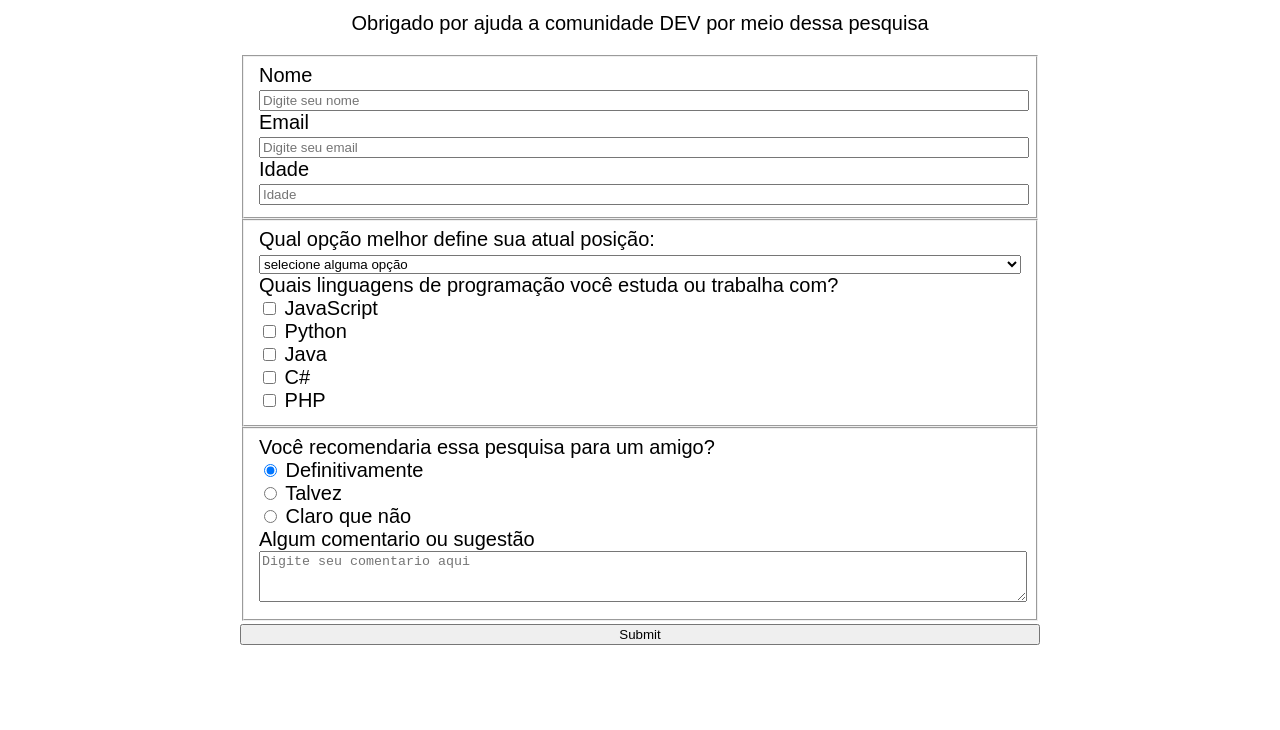
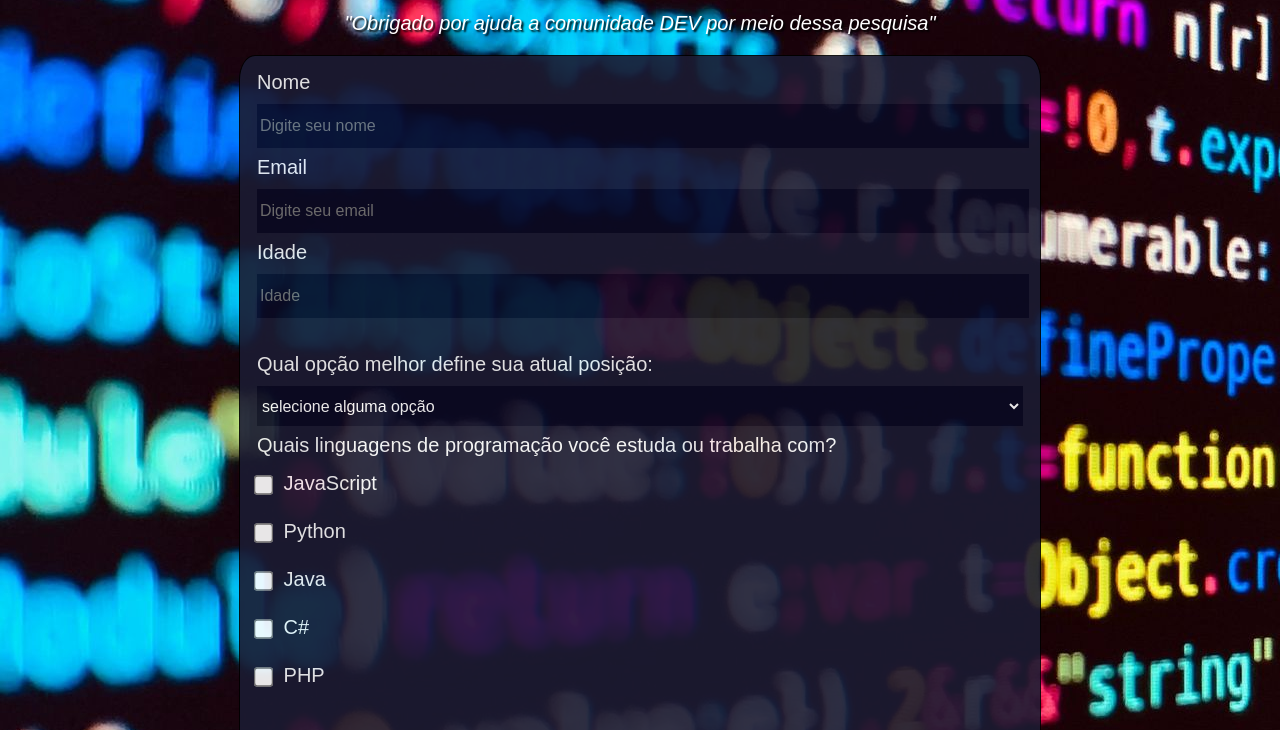
Before and after one commit to vinnydevelopment/project-survey-form, a plain HTML site: page index.html in a window 1280 px wide. Shown: the part 87-817 px from the top of the page. Drawn offline with Linux system fonts and the light colour scheme.

Commit message:
projeto finalizado

```diff
--- a/index.html
+++ b/index.html
@@ -7,8 +7,8 @@
 	<title>Formulario de Pesquisa</title>
 </head>
 <body>
-	<h1 id="title">Pesquisa DEV 2022</h1>
-	<p id="description">Obrigado por ajuda a comunidade DEV por meio dessa pesquisa</p>
+	<h1 id="title">Pesquisa <span class="orange">DEV 2022</span></h1>
+	<p id="description" class="italic">"Obrigado por ajuda a comunidade DEV por meio dessa pesquisa"</p>
 	<form id="survey-form">
 		<!--Informações Pessoais-->
 		<fieldset>
@@ -65,11 +65,10 @@
 				</label>
 			</label>
 			<label> Algum comentario ou sugestão
-				<textarea placeholder="Digite seu comentario aqui" rows="3" cols="30"></textarea>
+				<textarea placeholder="Digite seu comentario aqui" rows="10" cols="30"></textarea>
 			</label>
 		</fieldset>
 		<input type="submit" id="submit">
 	</form>
-
 </body>
 </html>
--- a/styles.css
+++ b/styles.css
@@ -1,29 +1,81 @@
 body {
+	background: url(images/background.jpg) no-repeat fixed;
 	width: 100%;
 	margin: 0;
 	font-family: sans-serif;
 	font-size: 20px;
+	color: #f5f6f7;
 }
 
 h1, p {
 	text-align: center;
-
+	color: white;
+	text-shadow: 2px 2px 2px black;
 }
 
 form {
 	max-width: 800px;
 	min-width: 400px;
 	margin: 0 auto;
+	padding-bottom: 2em;
+	border: 1px solid black;
+	margin-bottom: 2em;
+	background-color: #1b1b32;
+	border-radius: 2%;
+	opacity: 90%;
+}
+
+fieldset {
+	border: none;
+	padding-bottom: 2em 0;
 }
 
 label {
 	display: block;
+	margin: 0.5rem 0;
+}
+
+input, textarea, select, input[type="email"] {
+	margin: 10px 0 0 0;
+	width: 100%;
+	min-height: 2.5em;
+	font-size: 16px;
 }
 
 input, textarea, select {
-	width: 100%;
+	background: #0a0a23;
+	border: 1px solid #0a0a23;
+	color: #fff;
 }
 
 .inline {
 	width: unset;
+	margin: 0 0.5em 0 0;
+	vertical-align: middle;
 }
+
+input[type="submit"] {
+	display: block;
+	width: 96%;
+	margin: 1em auto;
+	height: 2em;
+	font-size: 1.1rem;
+	min-width: 400px;
+	background: #3b3b4f
+}
+
+.orange {
+	color: orange;
+}
+
+.italic {
+	font-style: italic;
+}
+
+input[type="checkbox"], input[type="radio"] {
+	transform: scale(1.5);
+}
+
+textarea {
+	resize: none;
+}
```
Also changed, not shown: images/background.jpg (added).
